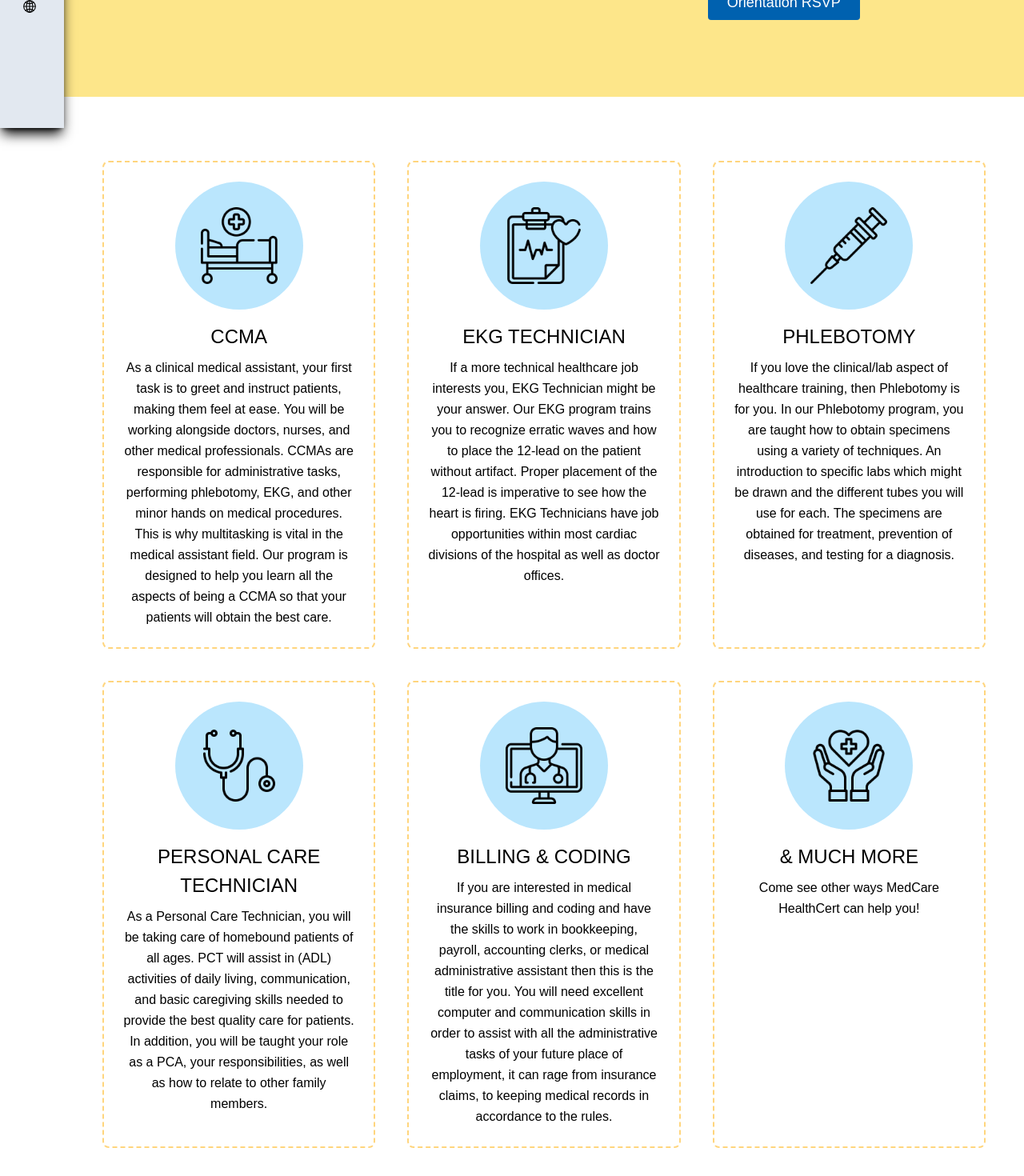
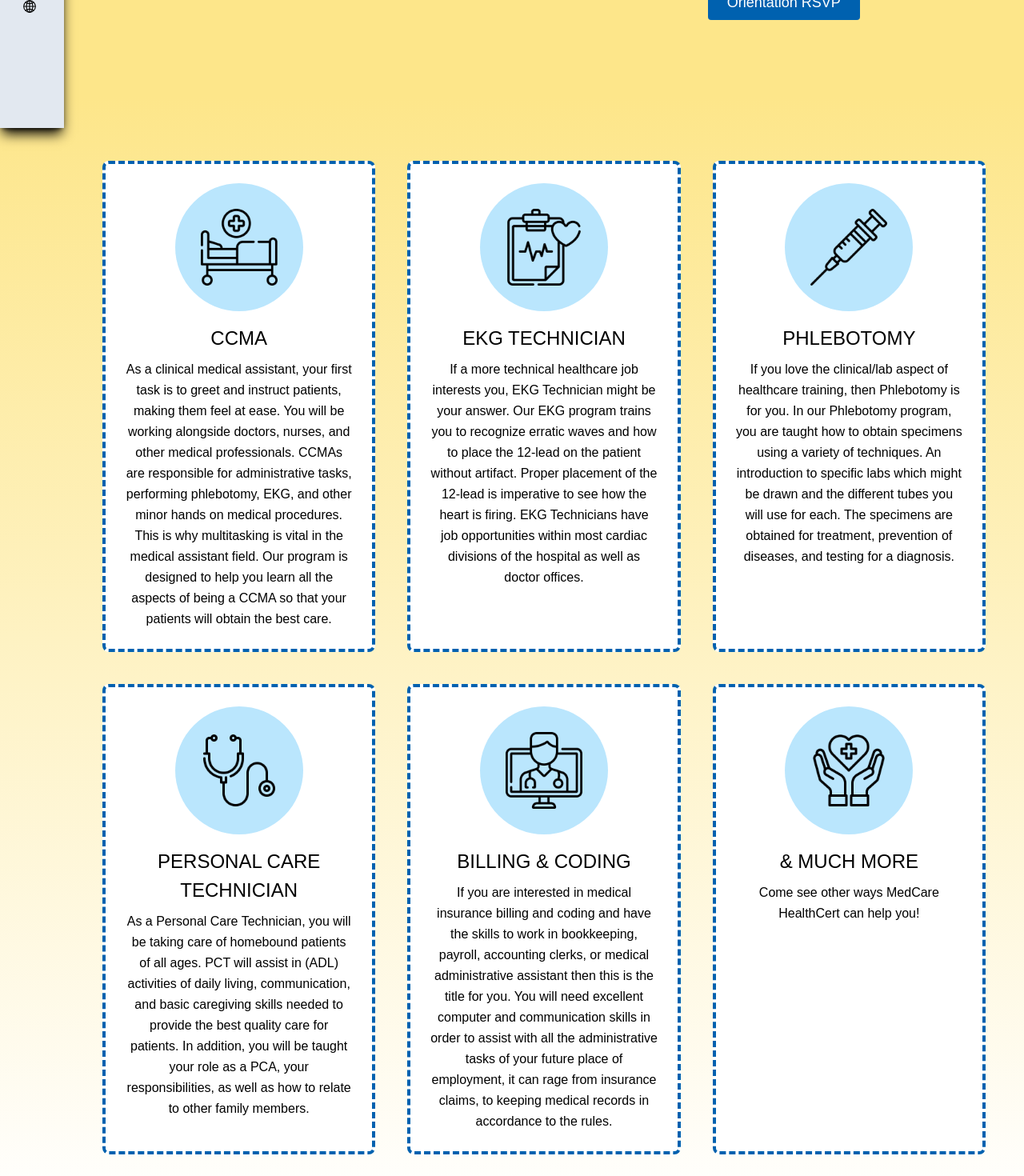
Before and after one commit to AnthonyC233/Medcare-Remodel, a React (Create React App) app: page /services in a window 1280 px wide. Shown: the part 640-2110 px from the top of the page at 80% size. Built offline with nearby package versions, Linux system fonts and the light colour scheme; the HTML template or start-up script is replaced by a standard one.

Commit message:
changing background colors

```diff
--- a/src/components/Gallery(Gallery)/Gallery.js
+++ b/src/components/Gallery(Gallery)/Gallery.js
@@ -29,7 +29,7 @@ function Gallery1() {
   }, []);
 
   return (
-    <section className="text-gray-600 body-font">
+    <section className="text-gray-600 body-font gallery-section">
       <div
         data-aos="zoom-in-left"
         className="
@@ -61,9 +61,9 @@ function Gallery1() {
         GalaxyFold:mr-16
 
 
-        ">
+        "
+        >
           <h1 class="text-5xl xl:text-3xl font-semibold title-font mb-4 font-['Inter'] text-black">
-
             Check Our MedVamps At Work
           </h1>
         </div>
--- a/src/components/Gallery(Gallery)/gallery.css
+++ b/src/components/Gallery(Gallery)/gallery.css
@@ -1,3 +1,6 @@
+.gallery-section {
+  background: linear-gradient(#3b82f6, #ffff);
+}
 
 .gallery-overlay-container img {
   /* filter: brightness(65%); */
@@ -14,9 +17,11 @@
 .gallery-icon-container::after {
   content: '';
   position: absolute;
-    left: 0; top: 0;
-    width: 100%; height: 100%;
-    background: linear-gradient(rgba(0, 0, 0, 0.3),rgba(0, 0, 0, 0.3));
+  left: 0;
+  top: 0;
+  width: 100%;
+  height: 100%;
+  background: linear-gradient(rgba(0, 0, 0, 0.3), rgba(0, 0, 0, 0.3));
 }
 
 .gallery-icon {
--- /dev/null
+++ b/src/components/Grid (Services)/serviceGrid.css
@@ -0,0 +1,7 @@
+.service-grid-header {
+  background-color: #fde68a;
+}
+
+.service-grid-section {
+  background: linear-gradient(#fde68a, #ffff);
+}
--- a/src/components/Grid (Services)/serviceGrid.js
+++ b/src/components/Grid (Services)/serviceGrid.js
@@ -11,7 +11,7 @@ import more from '../../assets/services-icon-more.png';
 const serviceGrid = () => {
   return (
     <section
-      className="grid grid-cols-3 gap-10 lg:grid-cols-1
+      className="grid grid-cols-3 gap-10 lg:grid-cols-1 service-grid-section
       // BASE
       pl-32 py-20 pr-12
 
@@ -33,7 +33,7 @@ const serviceGrid = () => {
       {/* START OF ICONS */}
 
       {/* 1ST ICON! */}
-      <div className="flex items-center flex-col border-dashed border-2 border-medCareYellow p-6 rounded-lg">
+      <div className="flex items-center flex-col border-dashed border-4 border-galleryButton p-6 rounded-lg bg-white">
         {/* CIRCLE */}
         <div className="w-40 h-40 inline-flex items-center justify-center rounded-full bg-sky-200 mb-4 GalaxyFoldH:hidden">
           {/* ICON */}
@@ -54,7 +54,7 @@ const serviceGrid = () => {
       </div>
 
       {/* 2ND ICON! */}
-      <div className="flex items-center flex-col border-dashed border-2 border-medCareYellow p-6 rounded-lg">
+      <div className="flex items-center flex-col border-dashed border-4 border-galleryButton p-6 rounded-lg bg-white">
         {/* CIRCLE */}
         <div className="w-40 h-40 inline-flex items-center justify-center rounded-full bg-sky-200 mb-4 GalaxyFoldH:hidden">
           {/* ICON */}
@@ -75,7 +75,7 @@ const serviceGrid = () => {
       </div>
 
       {/* 3RD ICON! */}
-      <div className="flex items-center flex-col border-dashed border-2 border-medCareYellow p-6 rounded-lg">
+      <div className="flex items-center flex-col border-dashed border-4 border-galleryButton p-6 rounded-lg bg-white">
         {/* CIRCLE */}
         <div className="w-40 h-40 inline-flex items-center justify-center rounded-full bg-sky-200 mb-4 GalaxyFoldH:hidden">
           {/* ICON */}
@@ -94,7 +94,7 @@ const serviceGrid = () => {
       </div>
 
       {/* 4TH ICON! */}
-      <div className="flex items-center flex-col border-dashed border-2 border-medCareYellow p-6 rounded-lg">
+      <div className="flex items-center flex-col border-dashed border-4 border-galleryButton p-6 rounded-lg bg-white">
         {/* CIRCLE */}
         <div className="w-40 h-40 inline-flex items-center justify-center rounded-full bg-sky-200 text-indigo-500 mb-4 GalaxyFoldH:hidden">
           {/* ICON */}
@@ -115,7 +115,7 @@ const serviceGrid = () => {
       </div>
 
       {/* 5TH ICON! */}
-      <div className="flex items-center flex-col border-dashed border-2 border-medCareYellow p-6 rounded-lg">
+      <div className="flex items-center flex-col border-dashed border-4 border-galleryButton p-6 rounded-lg bg-white">
         {/* CIRCLE */}
         <div className="w-40 h-40 inline-flex items-center justify-center rounded-full bg-sky-200 text-indigo-500 mb-4 GalaxyFoldH:hidden">
           {/* ICON */}
@@ -137,7 +137,7 @@ const serviceGrid = () => {
       </div>
 
       {/* 6TH ICON! */}
-      <div className="flex items-center flex-col border-dashed border-2 border-medCareYellow p-6 rounded-lg">
+      <div className="flex items-center flex-col border-dashed border-4 border-galleryButton p-6 rounded-lg bg-white">
         {/* CIRCLE */}
         <div className="w-40 h-40 inline-flex items-center justify-center rounded-full bg-sky-200 text-indigo-500 mb-4 GalaxyFoldH:hidden">
           {/* ICON */}
--- a/src/components/Grid (Services)/serviceHeader.js
+++ b/src/components/Grid (Services)/serviceHeader.js
@@ -1,9 +1,10 @@
 import React from 'react';
+import './serviceGrid.css';
 import header2 from '../../assets/header-2.png';
 
 function ServiceHeader() {
   return (
-    <section className="text-gray-600 body-font bg-amber-200">
+    <section className="text-gray-600 body-font service-grid-header">
       <div
         className="container mx-auto flex flex-row items-center
 
--- a/src/components/Header (Gallery)/Header.js
+++ b/src/components/Header (Gallery)/Header.js
@@ -12,20 +12,18 @@ function Header() {
   }, []);
 
   return (
-    <section className="text-gray-600 body-font">
+    <section className="body-font header-gallery-section">
       <div
         className="
 
       // Base
-      container mx-auto flex px-5 pt-24 pb-24 flex-row lg:flex-col items-center bg-sky-300
+      container mx-auto flex px-5 pt-24 pb-24 flex-row lg:flex-col items-center
 
       // 1023px | lg
       lg:pb-28
 
       // 639px | sm
         sm:pb-0 sm:bg-white
-
-
       "
       >
         {/* Text Div */}
@@ -74,15 +72,17 @@ function Header() {
 
         // GalaxyFold | Landscape
         GalaxyFold:pl-0
-
-
         "
         >
           <h1 className="title-font sm:text-4xl text-6xl mb-4 font-semibold text-gray-900 w-full xl:text-4xl lg:text-5xl lg:w-full font-['Inter']">
             Our Gallery
           </h1>
           <p className="mb-8 leading-relaxed font-['Mingzat'] overflow-hidden">
-            Get interpersonal with our Team by discovering who you may be working with. Check out some of the things you could be doing and learning as you head on your medical journey with us! We hope you can carve your own path through all the layers of training and friends along the way.
+            Get interpersonal with our Team by discovering who you may be
+            working with. Check out some of the things you could be doing and
+            learning as you head on your medical journey with us! We hope you
+            can carve your own path through all the layers of training and
+            friends along the way.
           </p>
           <div
             className="
@@ -110,8 +110,6 @@ function Header() {
 
           // GalaxyFold | Vertical
           GalaxyFoldH:w-fit
-
-
           "
           >
             <a
--- a/src/components/Header (Gallery)/header.css
+++ b/src/components/Header (Gallery)/header.css
@@ -1,3 +1,7 @@
+.header-gallery-section {
+  background-color: #3b82f6;
+}
+
 /* Nav.js */
 .nav-logo {
   height: 40px;
@@ -21,7 +25,7 @@
 
 /* Header.js */
 .header-bg-color {
-    background: #FFFAFB;
+  background: #fffafb;
 }
 
 /* .header-image img {
```
Lines whose indentation alone changed are shown as unchanged.
